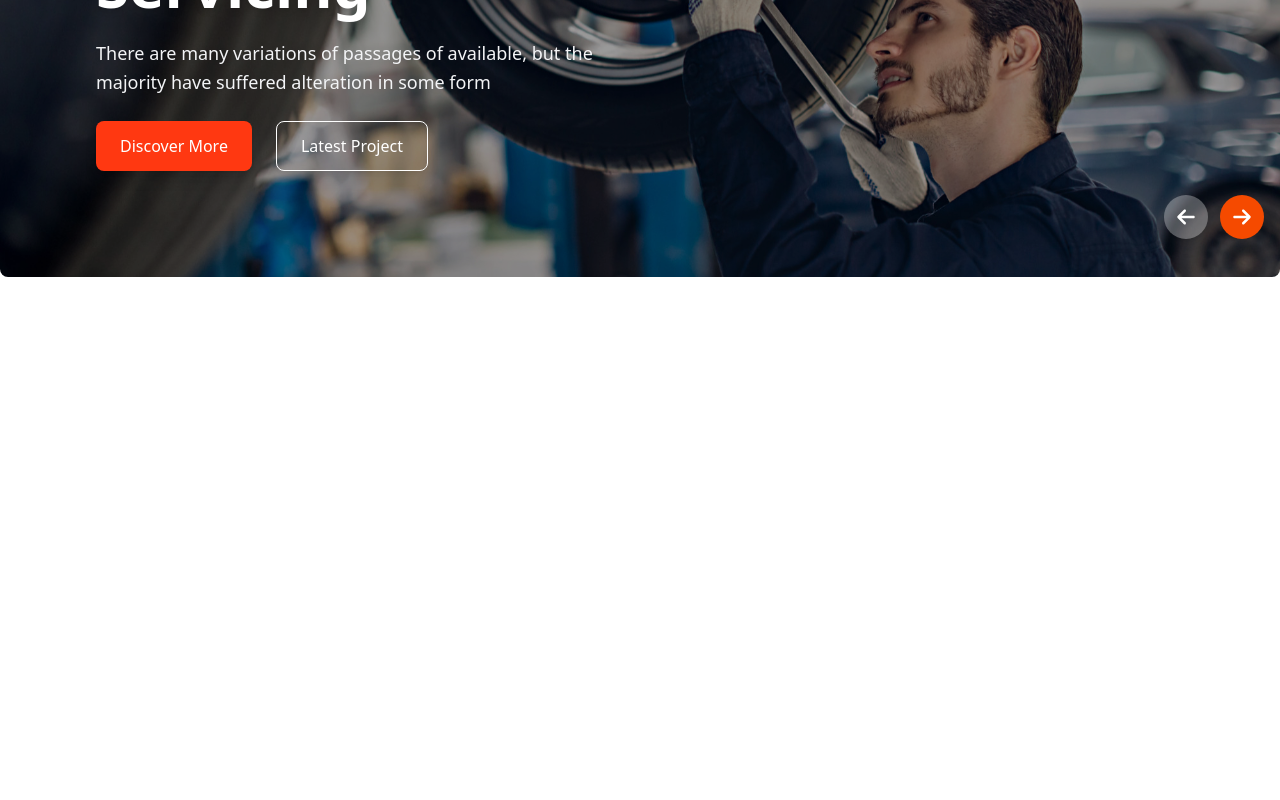
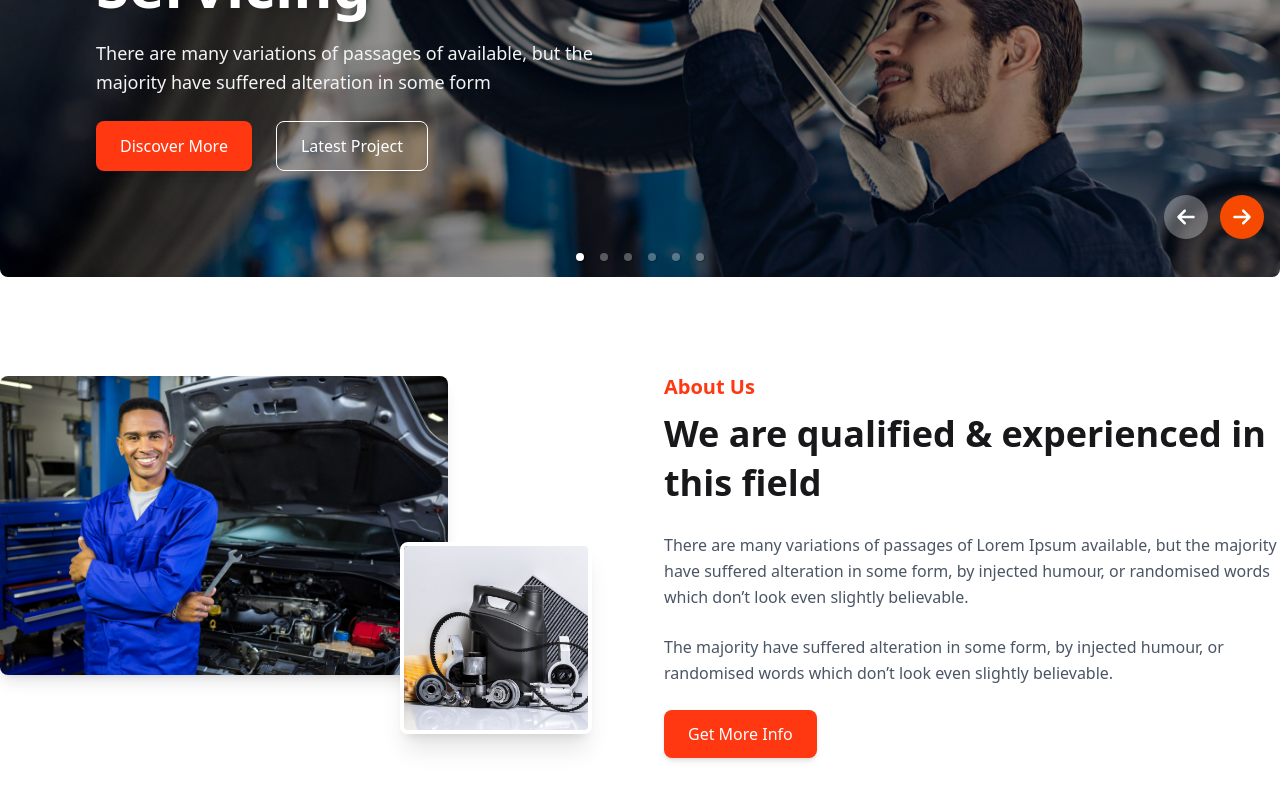
Before and after one commit to tuhin360/car-doctor, a Next.js app: page / in a window 1280 px wide. Shown: the part 426-1226 px from the top of the page. Before the commit the page ends 800 px from the top, so only its background shows below. Built offline with nearby package versions, Linux system fonts and the light colour scheme.

Commit message:
about section added

```diff
--- /dev/null
+++ b/src/app/components/AboutUsSection.jsx
@@ -0,0 +1,61 @@
+import Image from "next/image";
+import React from "react";
+
+const AboutUsSection = () => {
+  return (
+    <section className="grid grid-cols-1 md:grid-cols-2 gap-12 my-24 px-4 md:px-0">
+      {/* Left: Images */}
+     <div className="relative flex justify-center md:justify-start items-center mt-6 md:mt-0">
+  {/* Main Image */}
+  <Image
+    src="/assets/images/about_us/person.jpg"
+    width={460}
+    height={473}
+    alt="Team Expert"
+    className="w-full max-w-xs sm:max-w-sm md:max-w-md h-auto -mt-20 sm:-mt-24 md:-mt-20 rounded-lg shadow-lg"
+  />
+
+  {/* Overlay Image - Responsive Size & Position */}
+  <Image
+    src="/assets/images/about_us/parts.jpg"
+    width={327}
+    height={332}
+    alt="Car Parts"
+    className="absolute bottom-2 right-2
+               w-28 h-28 sm:w-36 sm:h-36 md:w-48 md:h-48
+               object-cover rounded-lg shadow-xl border-4 border-white
+               sm:bottom-4 sm:right-4 md:bottom-6 md:right-6"
+  />
+</div>
+
+      {/* Right: Content */}
+      <div className="flex flex-col justify-center gap-6 text-center md:text-left">
+        <header>
+          <h4 className="text-lg md:text-xl font-semibold text-[#FF3811] mb-2">
+            About Us
+          </h4>
+          <h2 className="text-2xl md:text-4xl font-bold leading-snug">
+            We are qualified & experienced in this field
+          </h2>
+        </header>
+
+        <p className="text-gray-600 leading-relaxed text-sm md:text-base">
+          There are many variations of passages of Lorem Ipsum available, but
+          the majority have suffered alteration in some form, by injected
+          humour, or randomised words which don’t look even slightly believable.
+        </p>
+
+        <p className="text-gray-600 leading-relaxed text-sm md:text-base">
+          The majority have suffered alteration in some form, by injected humour,
+          or randomised words which don’t look even slightly believable.
+        </p>
+
+        <button className="self-center md:self-start bg-[#FF3811] hover:bg-[#f53610] text-white px-5 py-2 md:px-6 md:py-3 rounded-lg font-medium shadow-md hover:shadow-lg transform hover:scale-105 transition duration-300 focus:ring-2 focus:ring-offset-2 focus:ring-[#FF3811] cursor-pointer">
+          Get More Info
+        </button>
+      </div>
+    </section>
+  );
+};
+
+export default AboutUsSection;
--- a/src/app/components/BannerSection.jsx
+++ b/src/app/components/BannerSection.jsx
@@ -83,16 +83,16 @@ const renderArrowNext = (onClickHandler, hasNext, label) => {
 const BannerSection = () => {
   return (
     <div
-      className="w-full relative overflow-hidden rounded-lg"
+      className="w-full relative overflow-hidden md:rounded-lg"
       aria-label="Image Carousel"
     >
       <Carousel
         showArrows={true}
-        // autoPlay  //Todo: uncomment to enable autoplay
+        // autoPlay  //Todo: uncomment to enable
         infiniteLoop
         showStatus={false}
         showThumbs={false}
-        showIndicators={false}
+        showIndicators={true}
         interval={4000}
         stopOnHover
         transitionTime={600}
--- a/src/app/page.js
+++ b/src/app/page.js
@@ -1,12 +1,14 @@
 import React from "react";
 import ServicesSection from "./components/ServicesSection";
 import BannerSection from "./components/BannerSection";
+import AboutUsSection from "./components/AboutUsSection";
 
 const HomePage = () => {
   return (
     <div className="my-4">
       <BannerSection />
       <ServicesSection />
+      <AboutUsSection/>
     </div>
   );
 };
```
